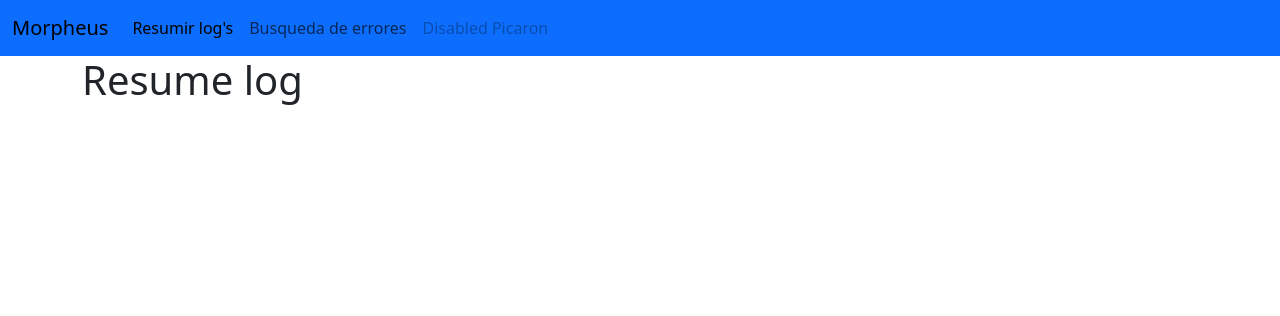
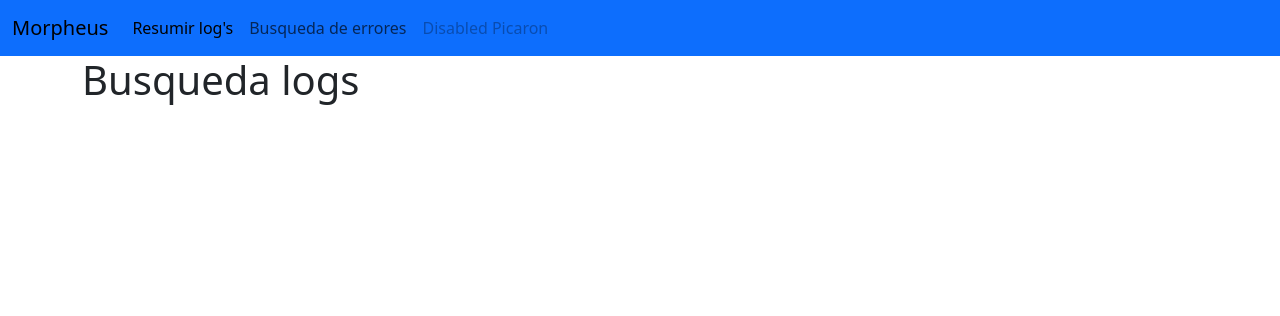
Before and after one commit to gonzalogjuka/python, a Flask app: page /logs in a window 1280 px wide. Shown: the top 316 px of the page. Run offline with Flask 2, Linux system fonts and the light colour scheme.

Commit message:
pre-python-funtion

```diff
--- a/Code/chatgpt.py
+++ b/Code/chatgpt.py
@@ -1,7 +1,6 @@
 import openai
 
-
-openai.api_key="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"
+openai.api_key="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"
 
 while True:
     prompt=input('\nIntroduce una pregunta: ')
--- /dev/null
+++ b/Code/static/js/base.js
@@ -0,0 +1 @@
+console.log("Ya estoy ready");
--- a/Code/templates/base.html
+++ b/Code/templates/base.html
@@ -36,5 +36,6 @@
         {% endblock %}
     </div>
     <script src="https://cdn.jsdelivr.net/npm/bootstrap@5.3.0-alpha1/dist/js/bootstrap.bundle.min.js" integrity="sha384-w76AqPfDkMBDXo30jS1Sgez6pr3x5MlQ1ZAGC+nuZB+EYdgRZgiwxhTBTkF7CXvN" crossorigin="anonymous"></script>
+    <script src="{{ url_for('static',filename='js/base.js') }}"></script>
     </body>
 </html>
--- a/Code/templates/logs.html
+++ b/Code/templates/logs.html
@@ -3,5 +3,10 @@
 {% block title %} Welcome Morpheus {% endblock %}
 
 {% block body %}
-<h1>Resume log</h1>
+<div class = "row">
+    <div class="col-md-12">
+        <h1>Busqueda logs</h1>
+    </div>
+</div>
+
 {% endblock %}
```
